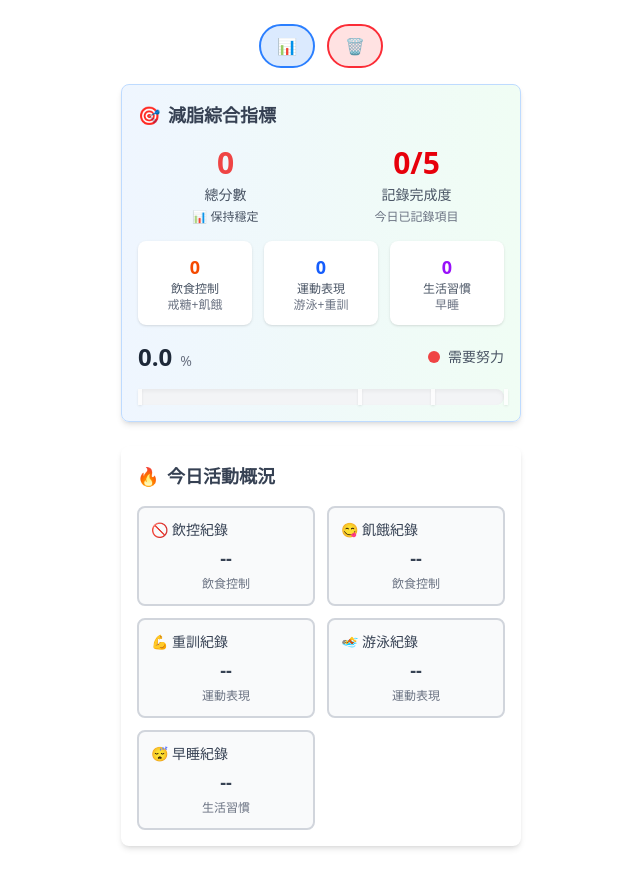
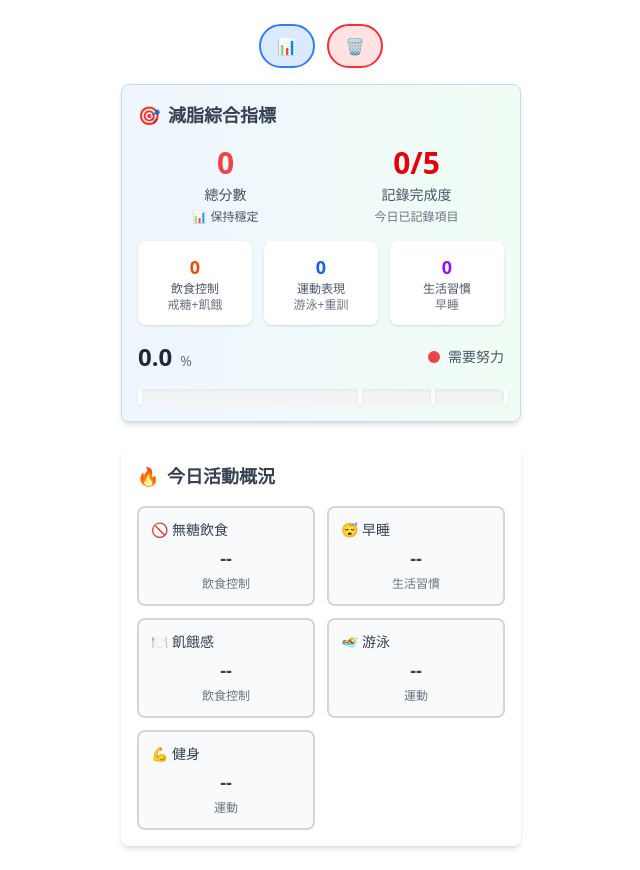
Before and after one commit to echoedinvoker/work-recorder, a Vue app: page /#/ in a window 1280 px wide. Shown: the whole page, without its empty margins (319-959 px from the left). Built offline with nearby package versions, Linux system fonts and the light colour scheme.

Commit message:
refactor: overview activity card

```diff
--- /dev/null
+++ b/src/components/overview/ActivityCard.vue
@@ -0,0 +1,123 @@
+<template>
+  <div
+    class="p-3 rounded-lg border-2 transition-all cursor-pointer hover:shadow-md"
+    :class="cardClass"
+    @click="handleClick"
+  >
+    <div class="text-sm font-medium flex items-center">
+      <span class="mr-1">{{ activity.icon }}</span>
+      {{ activity.title }}
+    </div>
+    <div class="text-lg font-bold mt-1">
+      {{ displayScore }}
+    </div>
+    <div class="text-xs text-gray-500 mt-1">
+      {{ activity.category }}
+    </div>
+  </div>
+</template>
+
+<script setup lang="ts">
+import { computed } from 'vue';
+import { useRouter } from 'vue-router';
+import { useDailyNoSugarStore } from '@/stores/dailyNoSugarStore';
+import { useDailyEarlySleepStore } from '@/stores/dailyEarlySleepStore';
+import { useDailyHungryStore } from '@/stores/dailyHungryStore';
+import { useDailySwimmingStore } from '@/stores/dailySwimmingStore';
+import { useDailyWorkoutStore } from '@/stores/dailyWorkoutStore';
+
+// Props 只需要 activity name
+interface Props {
+  activityName: string;
+}
+
+const props = defineProps<Props>();
+const router = useRouter();
+
+// 引入各個 store
+const noSugarStore = useDailyNoSugarStore();
+const earlySleepStore = useDailyEarlySleepStore();
+const hungryStore = useDailyHungryStore();
+const swimmingStore = useDailySwimmingStore();
+const workoutStore = useDailyWorkoutStore();
+
+// 活動配置
+const activityConfig = {
+  nosugar: {
+    title: '無糖飲食',
+    icon: '🚫',
+    category: '飲食控制',
+    store: noSugarStore,
+    routeName: 'NoSugar'
+  },
+  earlysleep: {
+    title: '早睡',
+    icon: '😴',
+    category: '生活習慣',
+    store: earlySleepStore,
+    routeName: 'EarlySleep'
+  },
+  hungry: {
+    title: '飢餓感',
+    icon: '🍽️',
+    category: '飲食控制',
+    store: hungryStore,
+    routeName: 'Hungry'
+  },
+  swimming: {
+    title: '游泳',
+    icon: '🏊',
+    category: '運動',
+    store: swimmingStore,
+    routeName: 'Swimming'
+  },
+  workout: {
+    title: '健身',
+    icon: '💪',
+    category: '運動',
+    store: workoutStore,
+    routeName: 'Workout'
+  }
+};
+
+// 取得當前活動配置
+const activity = computed(() => {
+  return activityConfig[props.activityName as keyof typeof activityConfig];
+});
+
+// 取得今日分數
+const todayScore = computed(() => {
+  if (!activity.value) return null;
+  const today = new Date();
+  return activity.value.store.getScoreByDate(today);
+});
+
+// 計算顯示分數
+const displayScore = computed(() => {
+  if (todayScore.value === null || todayScore.value === undefined || todayScore.value === 0) {
+    return '--';
+  }
+  return todayScore.value > 0 ? `+${todayScore.value}` : `${todayScore.value}`;
+});
+
+// 計算卡片樣式
+const cardClass = computed(() => {
+  const score = todayScore.value;
+  if (!score || score === 0) return 'border-gray-300 bg-gray-50 text-gray-700';
+
+  if (score > 0) {
+    return 'border-green-300 bg-green-50 text-green-800';
+  } else if (score < 0) {
+    return 'border-red-300 bg-red-50 text-red-800';
+  } else {
+    return 'border-gray-300 bg-gray-50 text-gray-700';
+  }
+});
+
+// 處理點擊事件
+const handleClick = () => {
+  if (activity.value?.routeName) {
+    router.push({ name: activity.value.routeName });
+  }
+};
+</script>
--- a/src/components/pages/OverviewPage.vue
+++ b/src/components/pages/OverviewPage.vue
@@ -105,24 +105,11 @@
         今日活動概況
       </h2>
       <div class="grid grid-cols-2 gap-3">
-        <div
-          v-for="activity in fatLossActivities"
-          :key="activity.name"
-          class="p-3 rounded-lg border-2 transition-all cursor-pointer hover:shadow-md"
-          :class="getActivityCardClass(activity)"
-          @click="navigateToActivity(activity.name)"
-        >
-          <div class="text-sm font-medium flex items-center">
-            <span class="mr-1">{{ activity.icon }}</span>
-            {{ activity.title }}
-          </div>
-          <div class="text-lg font-bold mt-1">
-            {{ getActivityScore(activity.name)! > 0 ? '+' : '' }}{{ getActivityScore(activity.name) ?? '--' }}
-          </div>
-          <div class="text-xs text-gray-500 mt-1">
-            {{ activity.category }}
-          </div>
-        </div>
+        <ActivityCard
+          v-for="activityName in fatLossActivityNames"
+          :key="activityName"
+          :activity-name="activityName"
+        />
       </div>
     </div>
   </div>
@@ -138,6 +125,10 @@ import { useDailyEarlySleepStore } from '@/stores/dailyEarlySleepStore';
 import { useDailyHungryStore } from '@/stores/dailyHungryStore';
 import { useFatLossStore } from '@/stores/fatLossStore';
 import { SCORING_CONSTANTS } from '@/constants/scoringConstants';
+import ActivityCard from '@/components/overview/ActivityCard.vue';
+
+// 減脂相關活動名稱列表
+const fatLossActivityNames = ['nosugar', 'earlysleep', 'hungry', 'swimming', 'workout'];
 
 const router = useRouter();
 
```
